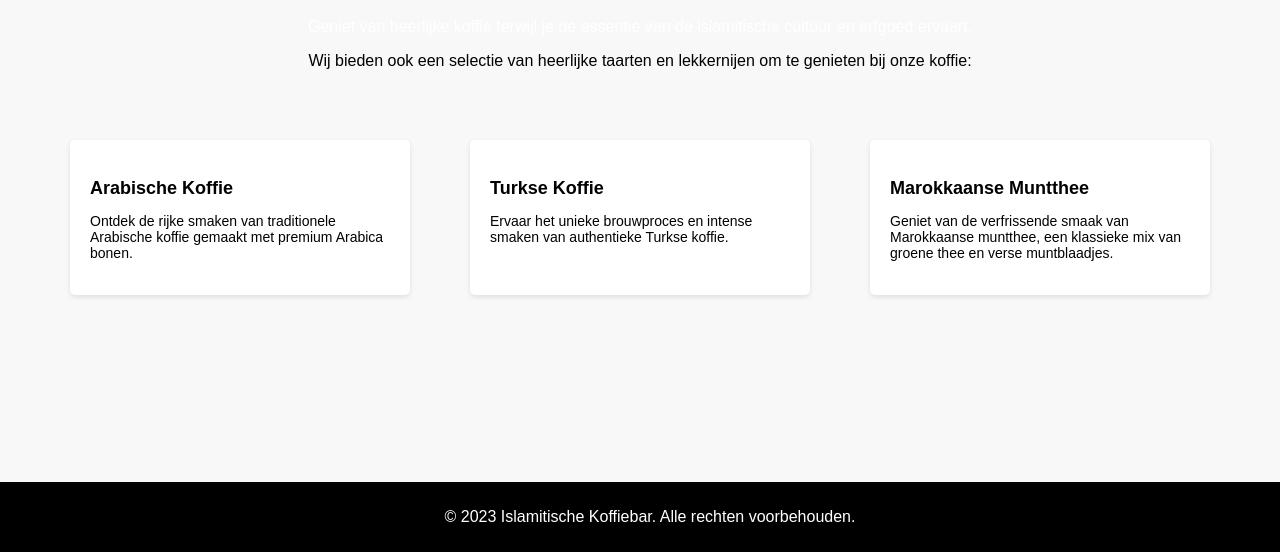
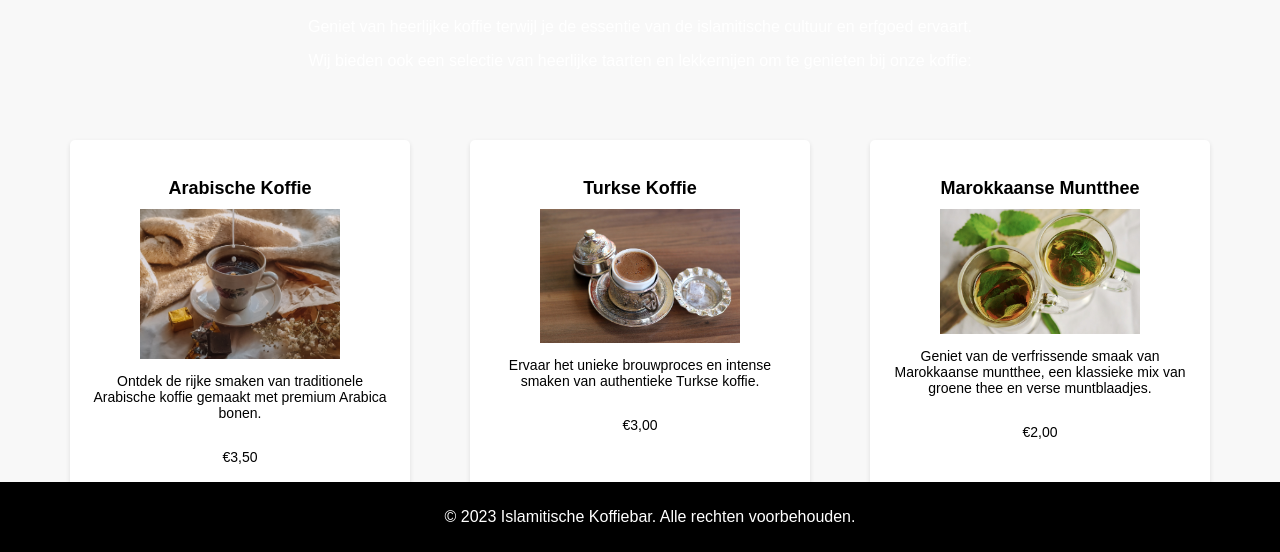
Before and after one commit to QahwaAlIman/Qahwa-Al-Iman, a plain HTML site: page index.html in a window 1280 px wide. Shown: the part 248-800 px from the top of the page. Drawn offline with Linux system fonts and the light colour scheme.

Commit message:
Update index.html

```diff
--- a/index.html
+++ b/index.html
@@ -66,6 +66,10 @@
       background-color: #fff;
       border-radius: 5px;
       box-shadow: 0 2px 5px rgba(0, 0, 0, 0.1);
+      display: flex;
+      flex-direction: column;
+      align-items: center;
+      text-align: center;
     }
 
     .menu-item h3 {
@@ -107,23 +111,29 @@
     <div class="intro">
       <h1>Welkom bij onze Islamitische Koffiebar!</h1>
       <p style="color: #fff;">Geniet van heerlijke koffie terwijl je de essentie van de islamitische cultuur en erfgoed ervaart.</p>
-      <p>Wij bieden ook een selectie van heerlijke taarten en lekkernijen om te genieten bij onze koffie:</p>
+      <p style="color: #fff;">Wij bieden ook een selectie van heerlijke taarten en lekkernijen om te genieten bij onze koffie:</p>
     </div>
 
     <div class="menu">
       <div class="menu-item">
         <h3>Arabische Koffie</h3>
+        <img src="Arabische Koffie.jpg" alt="Arabische Koffie" width="200">
         <p>Ontdek de rijke smaken van traditionele Arabische koffie gemaakt met premium Arabica bonen.</p>
+        <p class="price">€3,50</p>
       </div>
 
       <div class="menu-item">
         <h3>Turkse Koffie</h3>
+        <img src="Turkse Koffie.jpg" alt="Turkse Koffie" width="200">
         <p>Ervaar het unieke brouwproces en intense smaken van authentieke Turkse koffie.</p>
+        <p class="price">€3,00</p>
       </div>
 
       <div class="menu-item">
         <h3>Marokkaanse Muntthee</h3>
+        <img src="Marokkaanse Muntthee.jpg" alt="Marokkaanse Muntthee" width="200">
         <p>Geniet van de verfrissende smaak van Marokkaanse muntthee, een klassieke mix van groene thee en verse muntblaadjes.</p>
+        <p class="price">€2,00</p>
       </div>
     </div>
   </div>
```
